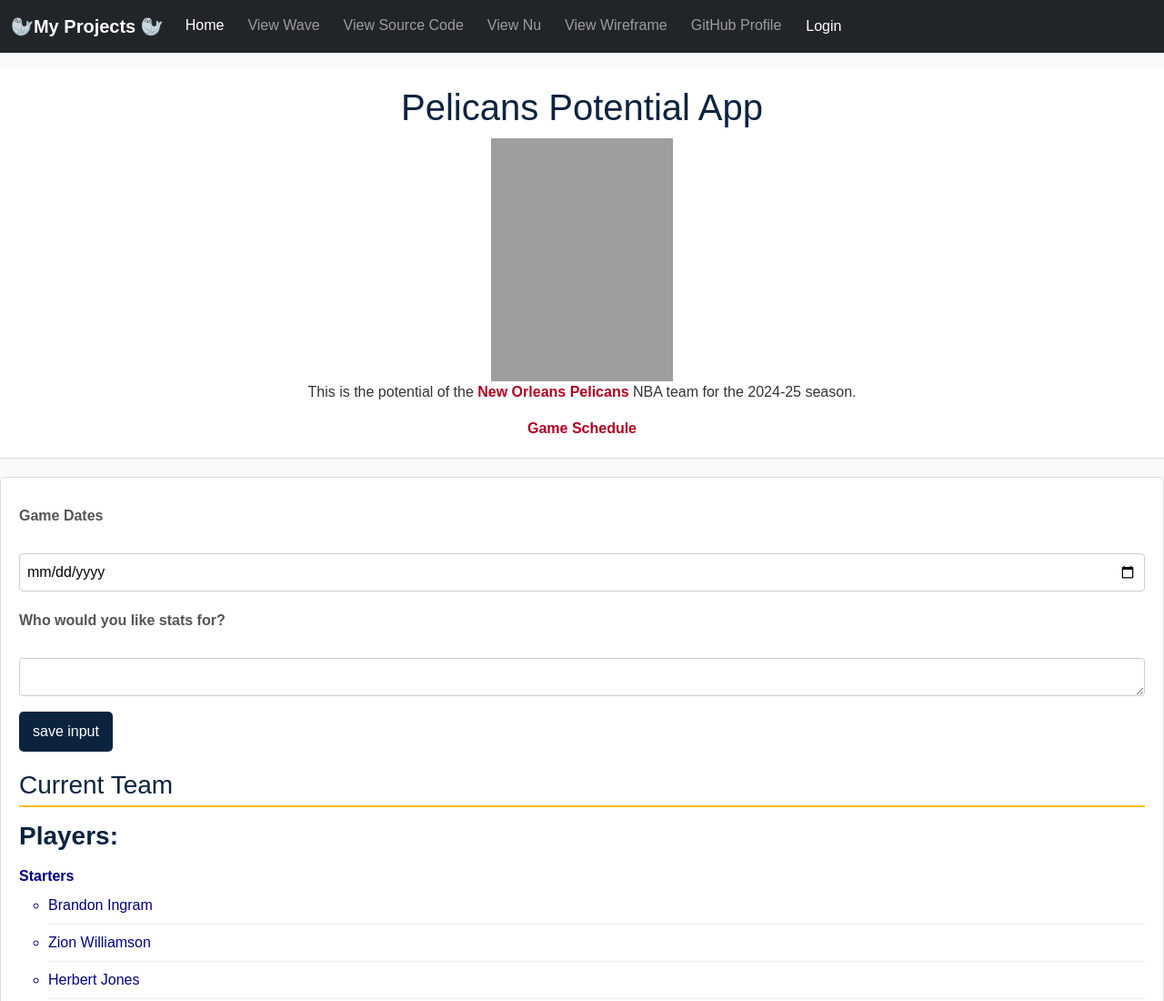
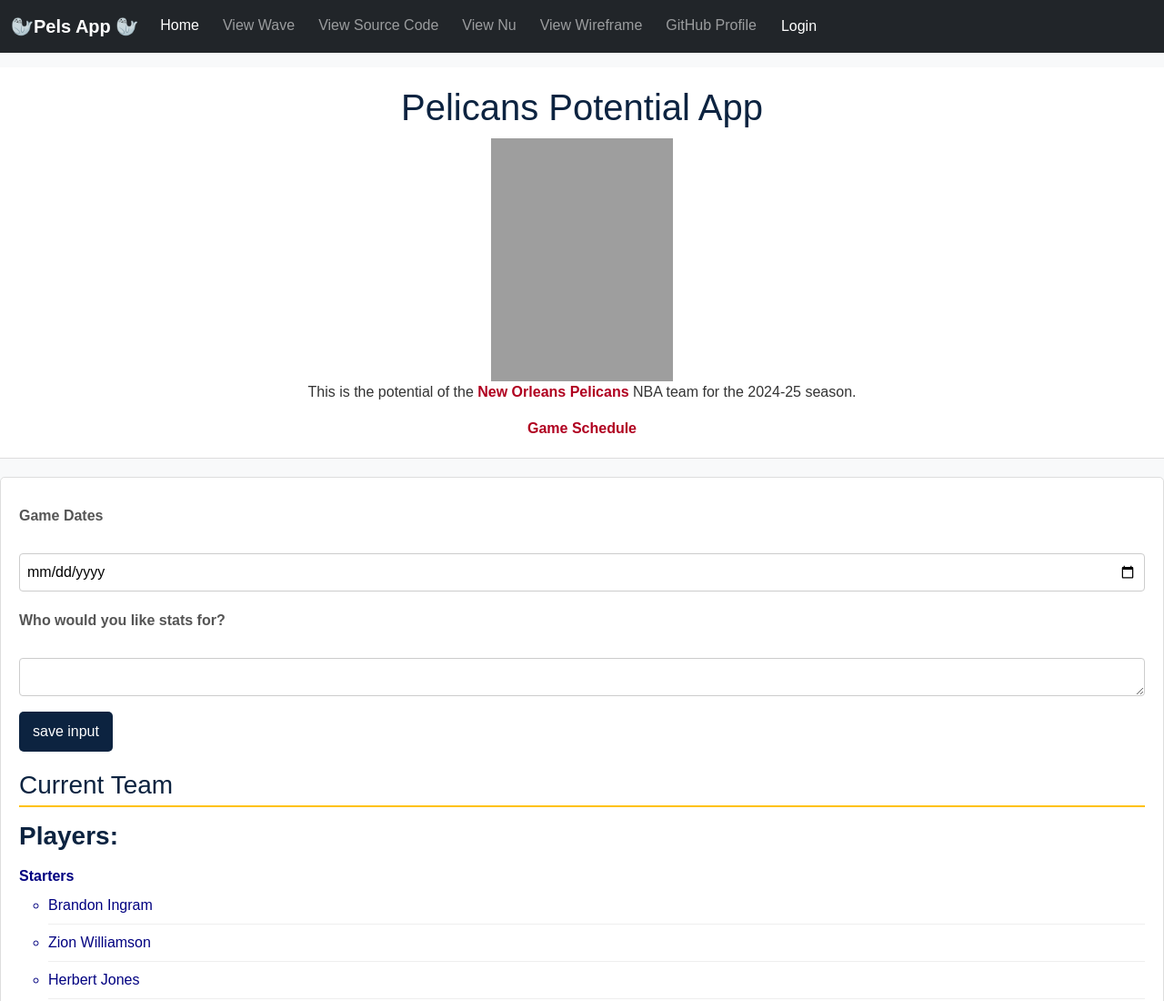
Before and after one commit to VicLove25/dev-george, a plain HTML site: page index.html in a window 1280 px wide. Shown: the top 1100 px of the page at 91% size. Drawn offline with nearby package versions, Linux system fonts and the light colour scheme; grey boxes are pictures that could not be loaded.

Commit message:
Update index.html

```diff
--- a/index.html
+++ b/index.html
@@ -17,7 +17,7 @@
 <body>
   <nav class="navbar navbar-expand-lg navbar-dark bg-dark">
     <div class="container-fluid">
-      <a class="navbar-brand" href="#">🦭My Projects
+      <a class="navbar-brand" href="#">🦭Pels App
         <span id="classMascot">🦭</span>
       </a>
       <button class="navbar-toggler" type="button" data-bs-toggle="collapse" data-bs-target="#navbarNav" aria-controls="navbarNav" aria-expanded="false" aria-label="Toggle navigation">
```
